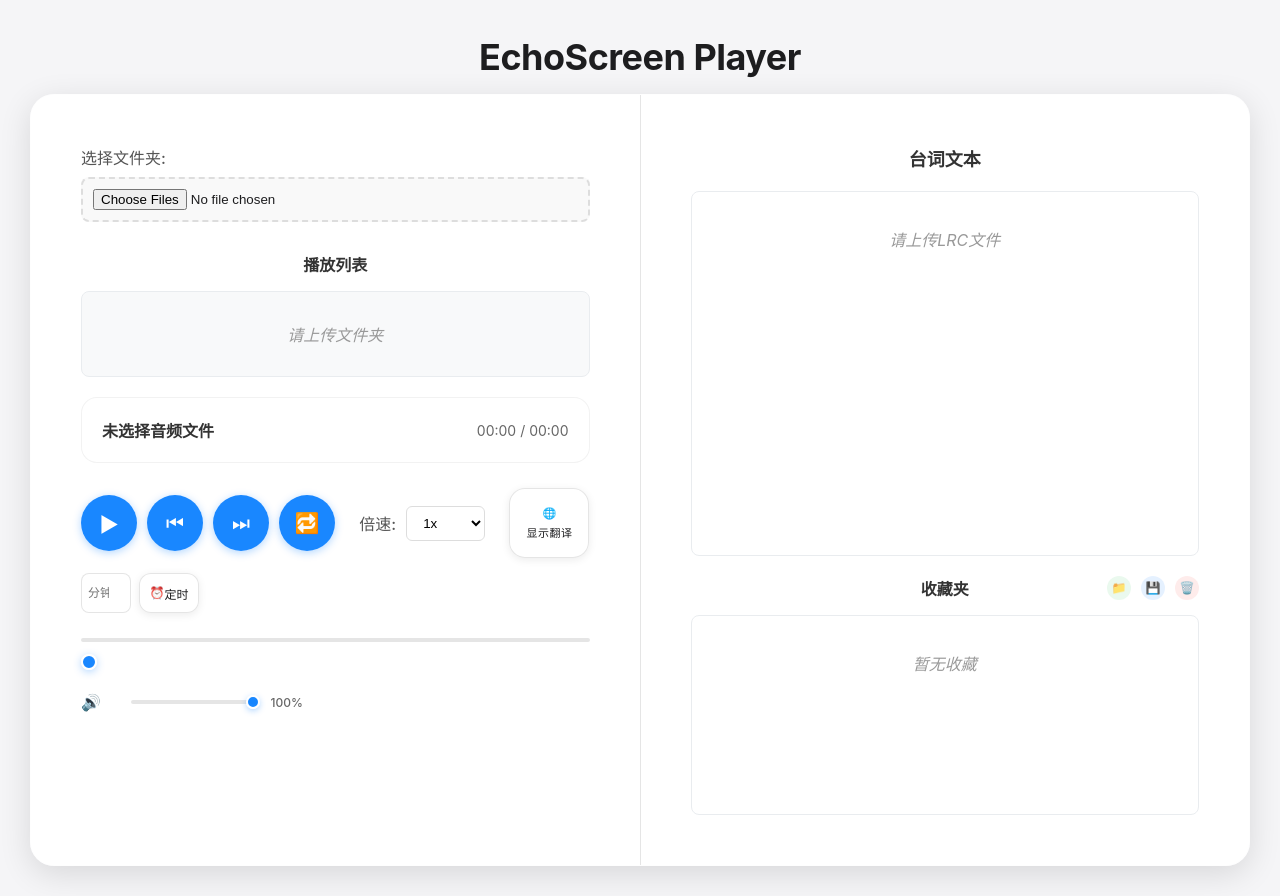
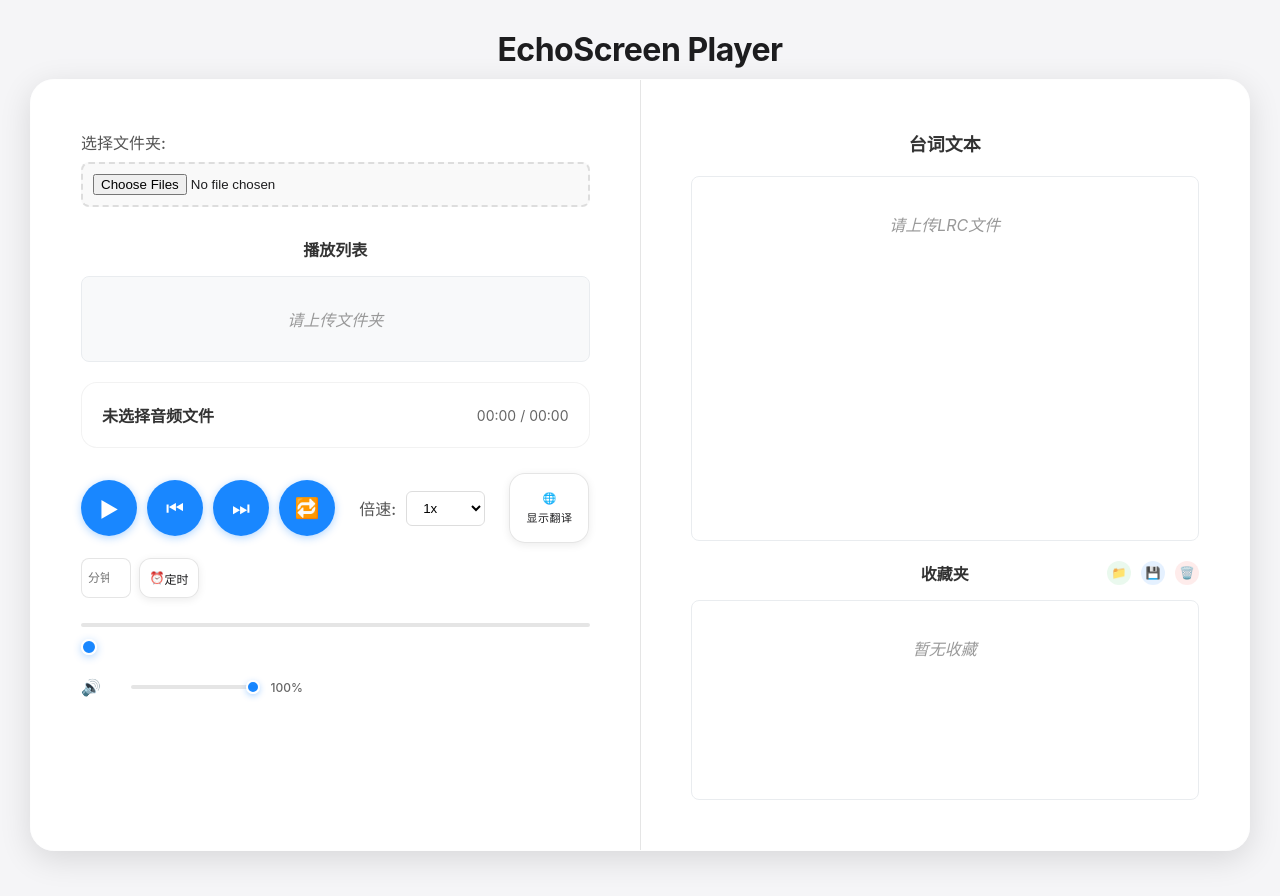
Before and after one commit to Violethxy/echoscreen-player, a plain HTML site: page index.html in a window 1280 px wide. Drawn offline with Linux system fonts and the light colour scheme.

Commit message:
Update style.css

```diff
--- a/style.css
+++ b/style.css
@@ -57,14 +57,14 @@ body {
     display: flex;
     justify-content: center;
     align-items: center;
-    margin-bottom: 15px;
-    padding-top: 5px;
+    margin-bottom: 10px;
+    padding-top: 0px;
     position: relative;
 }
 
 .page-header h1 {
     color: #1d1d1f;
-    font-size: 36px;
+    font-size: 32px;
     font-weight: 700;
     margin: 0;
     letter-spacing: -0.5px;
```
